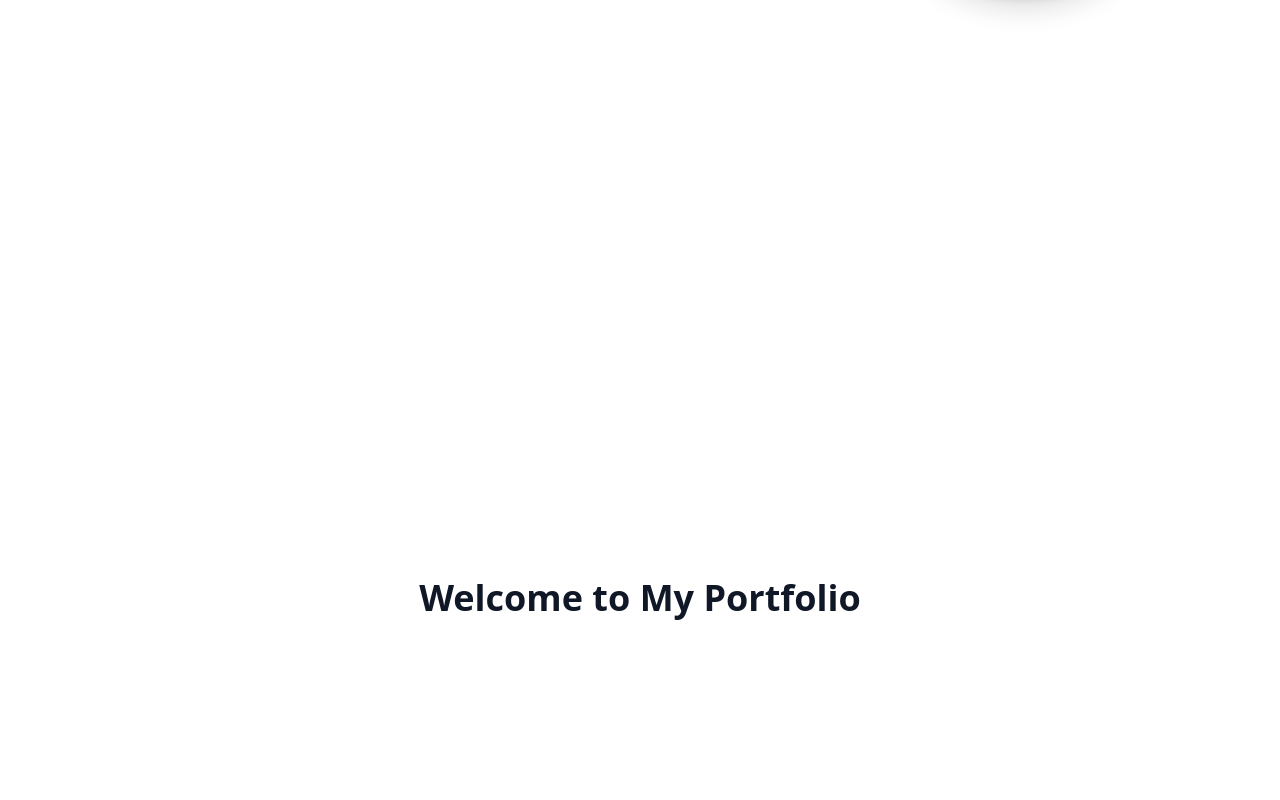
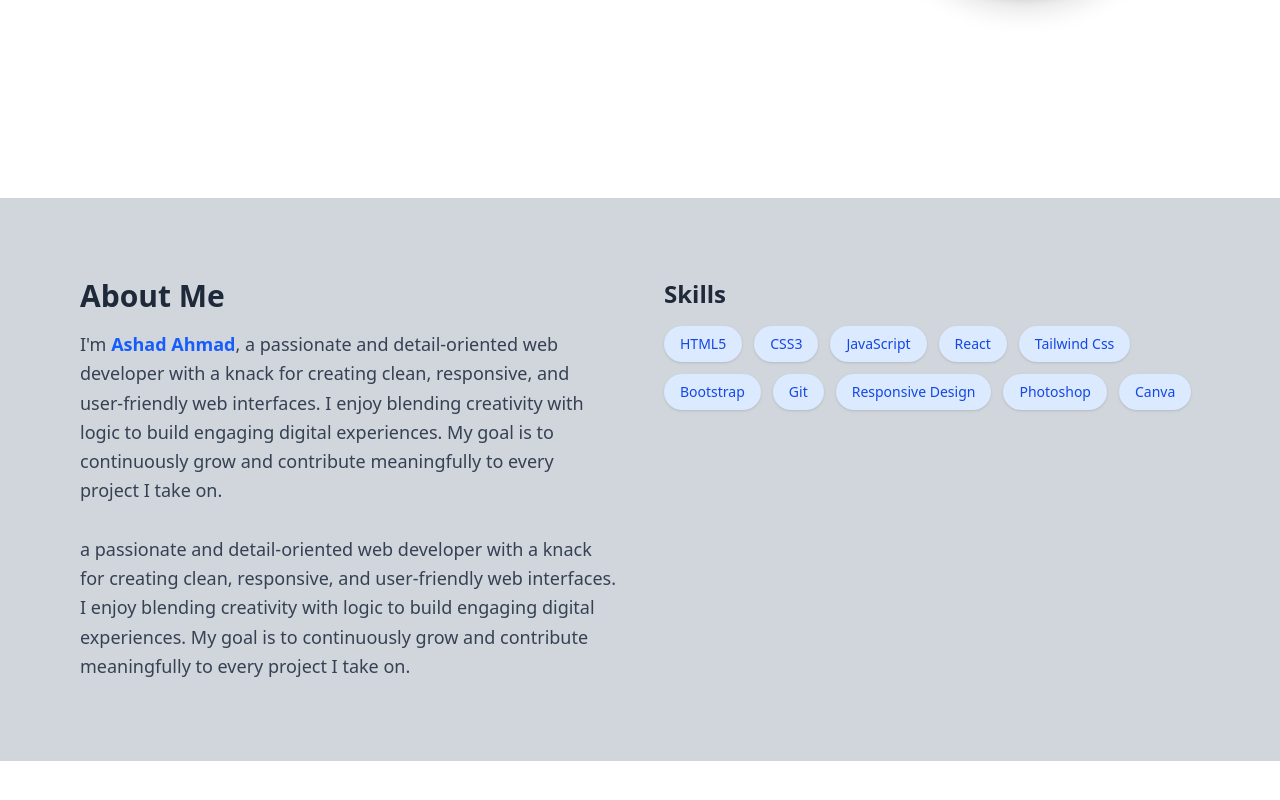
Before and after one commit to Ashad-git/self-protfolio, a React (Vite) app in the folder protfolio/: page / in a window 1280 px wide. Shown: the part 522-1322 px from the top of the page. Built offline with nearby package versions, Linux system fonts and the light colour scheme.

Commit message:
About-sec
About section made

```diff
--- a/protfolio/src/App.jsx
+++ b/protfolio/src/App.jsx
@@ -1,5 +1,6 @@
 import Navbar from "./components/Navbar"
 import Hero from "./components/Hero"
+import About from "./components/About"
 
 
 function App() {
@@ -10,6 +11,7 @@ function App() {
       <div className="min-h-screen bg-white dark:bg-gray-900 text-gray-900 dark:text-gray-100">
         <Navbar />
         <Hero />
+        <About />
         <section id="home" className="h-screen flex justify-center items-center">
           <h1 className="text-4xl font-bold">Welcome to My Portfolio</h1>
         </section>
--- /dev/null
+++ b/protfolio/src/components/About.jsx
@@ -0,0 +1,42 @@
+import React from "react";
+
+const About = () => {
+
+    return (
+        <section id="about" className="bg-gray-300 py-20 px-6 md:px-20">
+            <div className="max-w-6xl mx-auto flex flex-col md:flex-row gap-12 items-start">
+                {/**Left section  */}
+                <div className="md:w-1/2">
+                    <h2 className="text-3xl font-bold text-gray-800 mb-4">About Me</h2>
+
+                    <p className="text-gray-700 text-lg leading-relaxed">
+                        I'm <span className="text-blue-600 font-semibold">Ashad Ahmad</span>, a passionate and detail-oriented web developer
+                        with a knack for creating clean, responsive, and user-friendly web interfaces.
+                        I enjoy blending creativity with logic to build engaging digital experiences.
+                        My goal is to continuously grow and contribute meaningfully to every project I take on.
+                        <br/>
+                        <br/>
+                        a passionate and detail-oriented web developer
+                        with a knack for creating clean, responsive, and user-friendly web interfaces.
+                        I enjoy blending creativity with logic to build engaging digital experiences.
+                        My goal is to continuously grow and contribute meaningfully to every project I take on.
+                    </p>
+                </div>
+
+                {/**Right section */}
+                <div className="md:w-1/2">
+                    <h3 className="text-2xl font-semibold text-gray-800 mb-4">Skills</h3>
+                    <div className="flex flex-wrap gap-3">
+                        {["HTML5", "CSS3", "JavaScript", "React", "Tailwind Css", "Bootstrap", "Git", "Responsive Design", "Photoshop", "Canva"].map((skill, index) => (
+                            <span key={index} className="bg-blue-100 text-blue-700 px-4 py-2 rounded-full text-sm font-medium shadow-sm hover:bg-white"> {skill} </span>
+                        ))}
+                    </div>
+                </div>
+
+            </div>
+        </section>
+    )
+}
+
+
+export default About;
```
